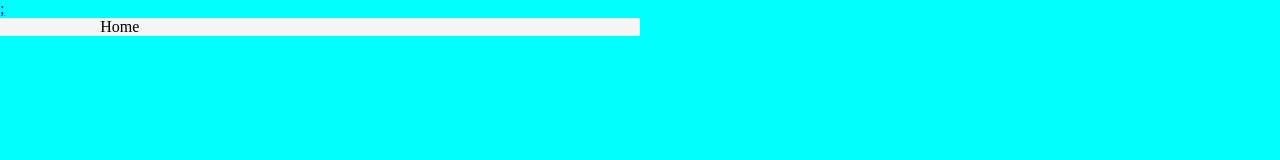
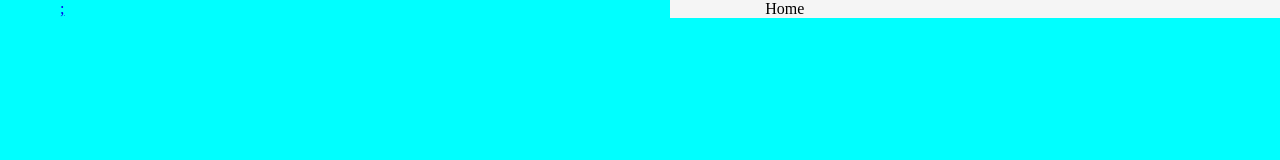
Before and after one commit to oscarASC5/Codmination, a plain HTML site: page index.html in a window 1280 px wide. Drawn offline with Linux system fonts and the light colour scheme.

Commit message:
Projects

```diff
--- a/style.css
+++ b/style.css
@@ -2,13 +2,27 @@
     margin: 0;
     padding: 0;
 }
+
 body {
     background-color: aqua;
 }
+
+.Logo {
+    width: 40%;
+}
+
+header {
+    display: flex;
+    justify-content: space-between;
+    padding-left: 60px;
+}
+
+/* Navigation Bar*/
 nav {
     width: 50%;
     display: flex;
 }
+
 .link {
     display: flex;
     flex-direction: column;
```
